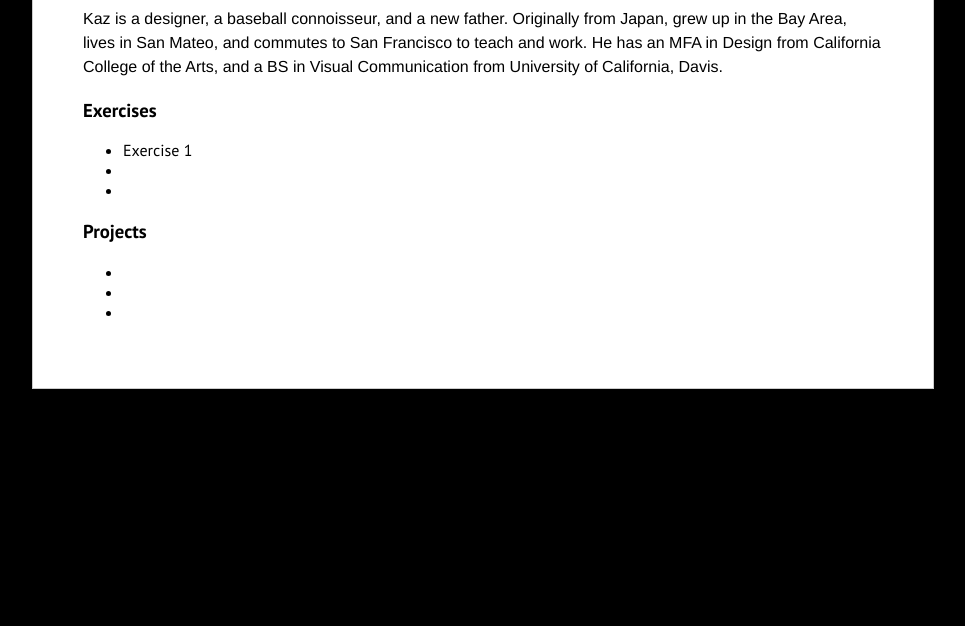
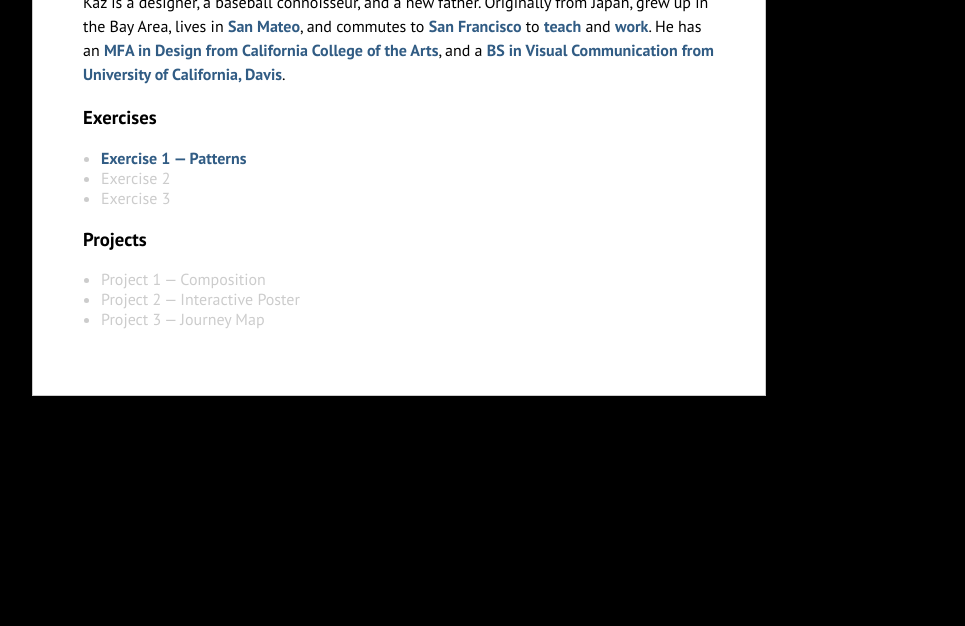
Before and after one commit to kaz-at-cca/interactive1, a plain HTML site: page index.html in a window 1280 px wide. Shown: the part 174-800 px from the top of the page, without its empty margins (26-991 px from the left). Drawn offline with Linux system fonts and the light colour scheme.

Commit message:
update class index

```diff
--- a/index.html
+++ b/index.html
@@ -13,20 +13,38 @@
     .main {
       margin: 50px;
       background-color: white;
-      width: 800px;
+      width: 50%;
       padding: 50px;
       border:1px solid #CCC;
     }
 
     h1 {
+      margin-top: 0;
       font-size: 2.0em;
-      font-family: Helvetica, Arial, sans-serif;
     }
 
     #bio {
-      font-family: Helvetica, Arial, sans-serif;
       line-height: 1.5em;
     }
+
+    a {
+      font-weight: bold;
+      color: #315c84;
+      text-decoration: none;
+    }
+
+    a:hover {
+      background-color: #f1fb87;
+    }
+
+    ul {
+      padding-left: 18px;
+    }
+
+    ul li {
+      color: #CCC;
+    }
+
   </style>
 </head>
 
@@ -35,23 +53,23 @@
 
     <h1>Kaz Nakanishi</h1>
 
-    <p id="bio">Kaz is a designer, a baseball connoisseur, and a new father. Originally from Japan, grew up in the Bay Area, lives in San Mateo, and commutes to San Francisco to teach and work. He has an MFA in Design from California College of the Arts, and a BS in Visual Communication from University of California, Davis.</p>
+    <p id="bio">Kaz is a designer, a baseball connoisseur, and a new father. Originally from Japan, grew up in the Bay Area, lives in <a href="https://en.wikipedia.org/wiki/San_Mateo,_California" target="_blank">San Mateo</a>, and commutes to <a href="https://ww2.kqed.org/news/2013/08/01/what-would-san-francisco-have-looked-like-without-the-freeway-revolt/" target="_blank">San Francisco</a> to <a href="https://www.cca.edu/academics/graphic-design" target="_blank">teach</a> and <a href='https://www.backerkit.com/' target="_blank">work</a>. He has an <a href="http://mfa.curiouscause.com/" target="_blank">MFA in Design from California College of the Arts</a>, and a <a href="http://arts.ucdavis.edu/design" target="_blank">BS in Visual Communication from University of California, Davis</a>. </p>
 
     <div id="exercises">
       <h3>Exercises</h3>
       <ul>
-        <li>Exercise 1</li>
-        <li></li>
-        <li></li>
+        <li><a href="exercise1/index.html">Exercise 1 &mdash; Patterns</a></li>
+        <li>Exercise 2</li>
+        <li>Exercise 3</li>
       </ul>
     </div>
 
     <div id="projects">
       <h3>Projects</h3>
       <ul>
-        <li></li>
-        <li></li>
-        <li></li>
+        <li>Project 1 &mdash; Composition</li>
+        <li>Project 2 &mdash; Interactive Poster</li>
+        <li>Project 3 &mdash; Journey Map</li>
       </ul>
     </div>
 
```
